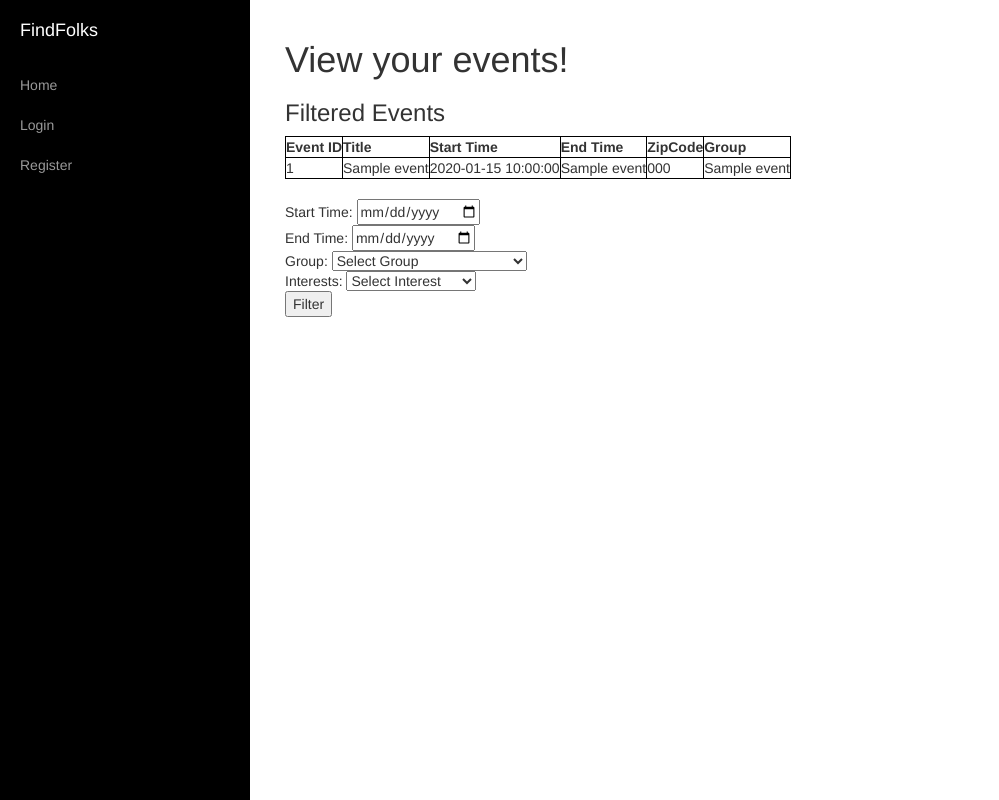
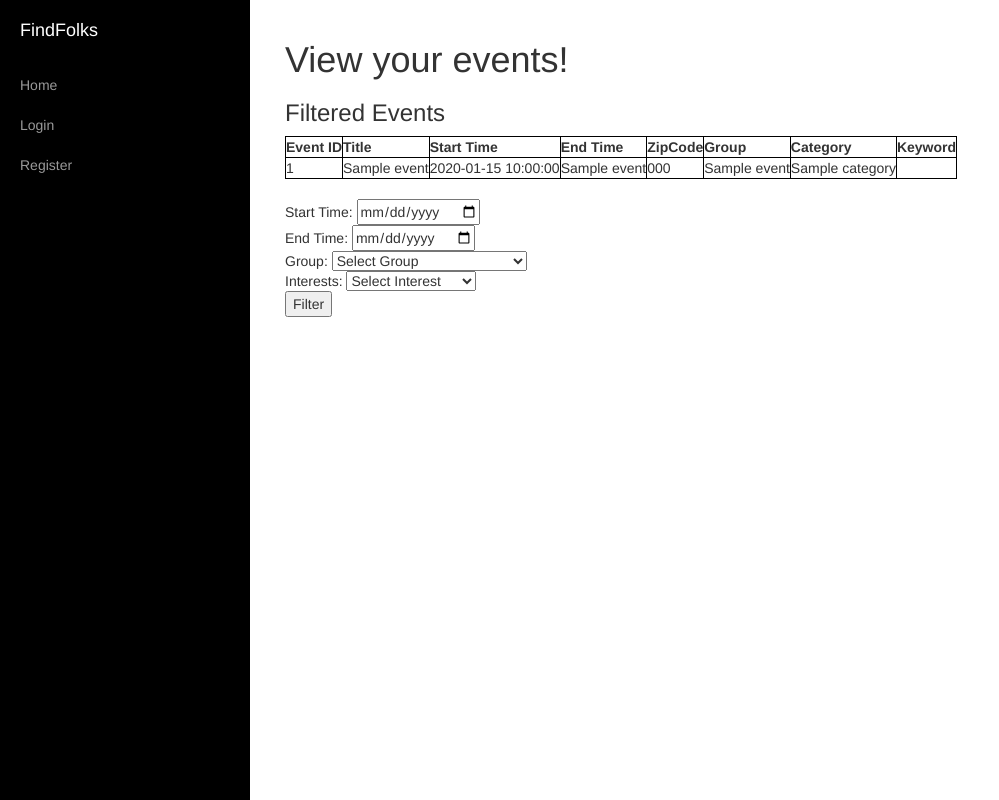
Before and after one commit to BrandonTang/find-folks, a Flask app: template templates/filter_events.html in a window 1280 px wide. Shown: the whole page, without its empty margins (0-999 px from the left). Run offline with Flask 2, Linux system fonts and the light colour scheme; the template is opened without the code that fills it: most values are stand-ins (such as "Sample title", 1, 10 or a date in 2020).

Commit message:
Added columns for tables in filter_events page

```diff
--- a/templates/filter_events.html
+++ b/templates/filter_events.html
@@ -34,6 +34,8 @@
                         <th>End Time</th>
                         <th>ZipCode</th>
                         <th>Group</th>
+                        <th>Category</th>
+                        <th>Keyword</th>
 
                         {% for line in events %}
                             <tr>
@@ -43,6 +45,8 @@
                                 <td>{{ line.location_name }}</td>
                                 <td>{{ line.zipcode }}</td>
                                 <td>{{ line.group_name }}</td>
+                                <td>{{ line.category }}</td>
+                                <td>{{ line.keyword }}</td>
                             </tr>
                         {% endfor %}
                     </table>
```
